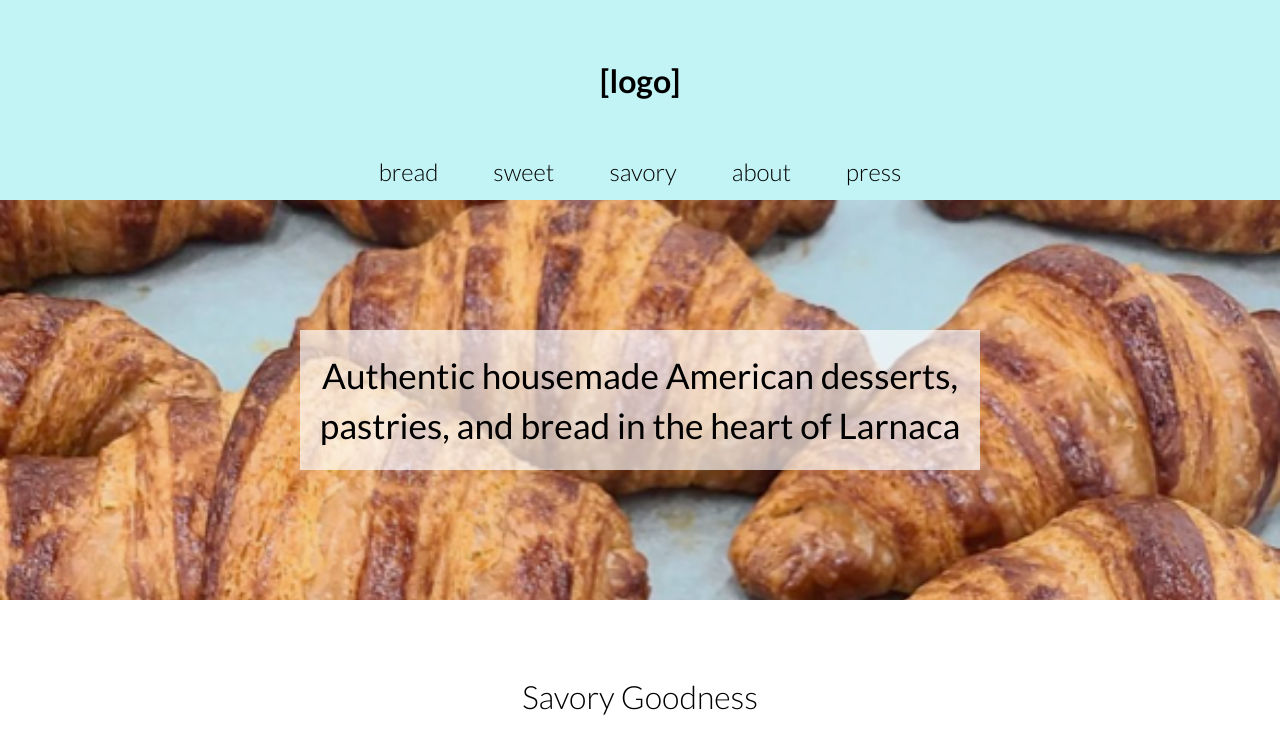
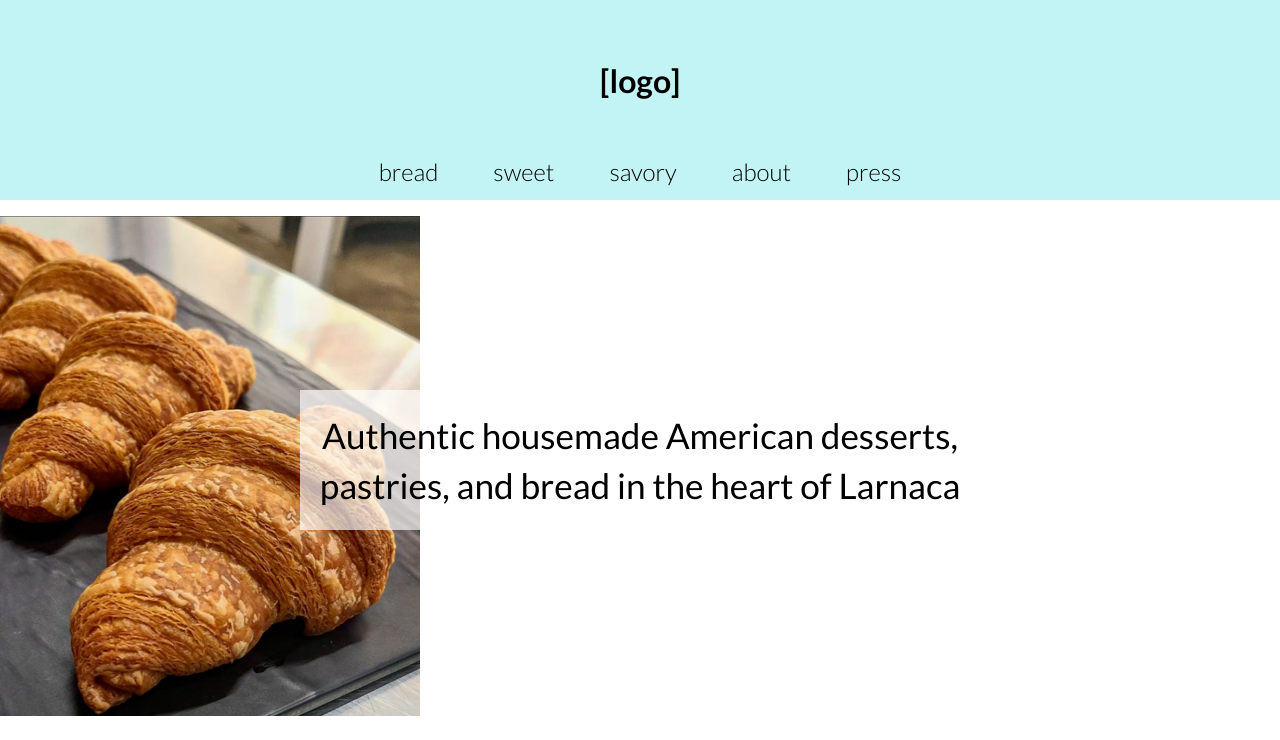
Before and after one commit to justinshane13/fahrenheit_website, a JavaScript app: page / in a window 1280 px wide. Shown: the top 740 px of the page. Built offline with nearby package versions, Linux system fonts and the light colour scheme; the HTML template or start-up script is replaced by a standard one.

Commit message:
added slider functionality

```diff
--- a/public/index.html
+++ b/public/index.html
@@ -8,6 +8,7 @@
     <link rel="preconnect" href="https://fonts.gstatic.com" crossorigin>
     <link href="https://fonts.googleapis.com/css2?family=Lato:wght@100;300;400;700&display=swap" rel="stylesheet">
     <title>React App</title>
+    <script src="https://cdnjs.cloudflare.com/ajax/libs/prefixfree/1.0.7/prefixfree.min.js"></script>
   </head>
   <body>
     <noscript>You need to enable JavaScript to run this app.</noscript>
--- a/src/App.js
+++ b/src/App.js
@@ -3,6 +3,7 @@ import Navbar from './components/Navbar'
 import Body from './components/Body'
 import Footer from './components/Footer'
 import sectionData from './sectionData'
+import Slideshow from './components/Slideshow'
 
 function App() {
 
@@ -16,14 +17,8 @@ function App() {
         <Header />
         <Navbar />
       </div>
-      <div
-        className='slogan_container'
-        style={{
-          backgroundImage: `url('/images/Savory5.png')`,
-          backgroundSize: 'cover',
-          backgroundRepeat: 'no-repeat',
-          backgroundPosition: 'center',
-      }}>
+      <Slideshow />
+      <div className='slogan_container'>
         <p className='slogan'>Authentic housemade American desserts,<br/>pastries, and bread in the heart of Larnaca</p>
       </div>
       {bodyHtml}
--- /dev/null
+++ b/src/components/Slideshow.js
@@ -0,0 +1,29 @@
+
+
+const Slideshow = () => {
+    return (
+        <div>
+            <div id="slider">
+                <ul className='overflow-hidden'>
+                <li className="image-wrapper img1 animation">
+                    <img src="/images/Savory1.png" alt=""/>
+                    </li>
+                    <li className="image-wrapper img2 animation">
+                    <img src="/images/Savory2.png" alt=""/>
+                    </li>
+                    <li className="image-wrapper img3 animation">
+                    <img src="/images/Savory3.png" alt=""/>
+                    </li>
+                    <li className="image-wrapper img4 animation">
+                    <img src="/images/Savory4.png" alt=""/>
+                    </li>
+                    <li className="image-wrapper img5 animation">
+                    <img src="/images/Savory5.png" alt=""/>
+                    </li>
+                </ul>
+            </div>
+        </div>
+    )
+}
+
+export default Slideshow
--- a/src/index.css
+++ b/src/index.css
@@ -59,6 +59,12 @@ body {
   font-size: 2.2em;
   text-align: center;
   line-height: 50px;
+  position: absolute;
+  top: 260px;
+  left: 0;
+  right: 0;
+  margin-left: auto;
+  margin-right: auto;
 }
 
 .slogan {
@@ -130,3 +136,81 @@ body {
   margin-top: 20px;
   margin-bottom: 0px;
 }
+
+#slider {
+  width: 100%;
+}
+ul {
+  list-style: outside none none;
+  position: relative;
+  height: 500px;
+  padding: 0px 0px;
+}
+ul:after {
+  position: absolute;
+  top: 0;
+  bottom: 0;
+  right: 0;
+  left: 0;
+  content: "";
+}
+li {
+  position: absolute;
+}
+.img1 {
+  left: 1200px;
+}
+.img2 {
+  left: 0px;
+}
+.img3 {
+  left: 120px;
+}
+.img4 {
+  left: 240px;
+}
+.img5 {
+  left: 360px;
+}
+.animation {
+  animation: 30s linear 60s infinite running cycle1; /* small delay added for image to be loaded, this can be ignored if image is preloaded */
+}
+@keyframes cycle1 {
+  0% {
+    left: -600px;
+    opacity: 0;
+  }
+  0.01% {
+    left: -600px;
+    opacity: 1;
+  }
+  99.99% {
+    left: 100%;
+    opacity: 1;
+  }
+  100% {
+    left: 1200px;
+    opacity: 0;
+  }
+}
+.animation[class*='img'] {
+  left: 2000px;
+}
+.animation.img1 {
+  animation-delay: 0s;
+}
+.animation.img2 {
+  animation-delay: 8s;
+}
+.animation.img3 {
+  animation-delay: 16s;
+}
+.animation.img4 {
+  animation-delay: 24s;
+}
+.animation.img5 {
+  animation-delay: 32s;
+}
+ul.overflow-hidden {
+  overflow: hidden;
+}
```
Also changed, not shown: src/sectionData.js (+23 -23 lines).
